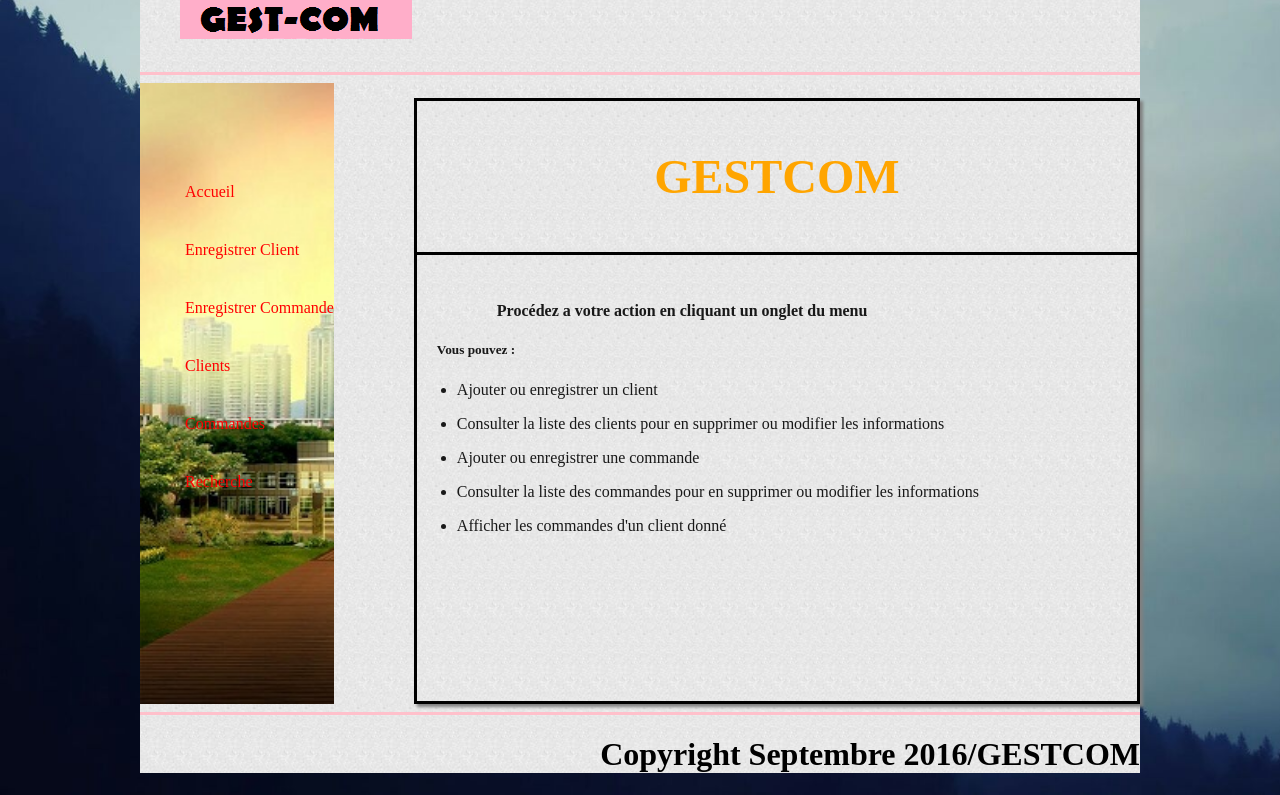
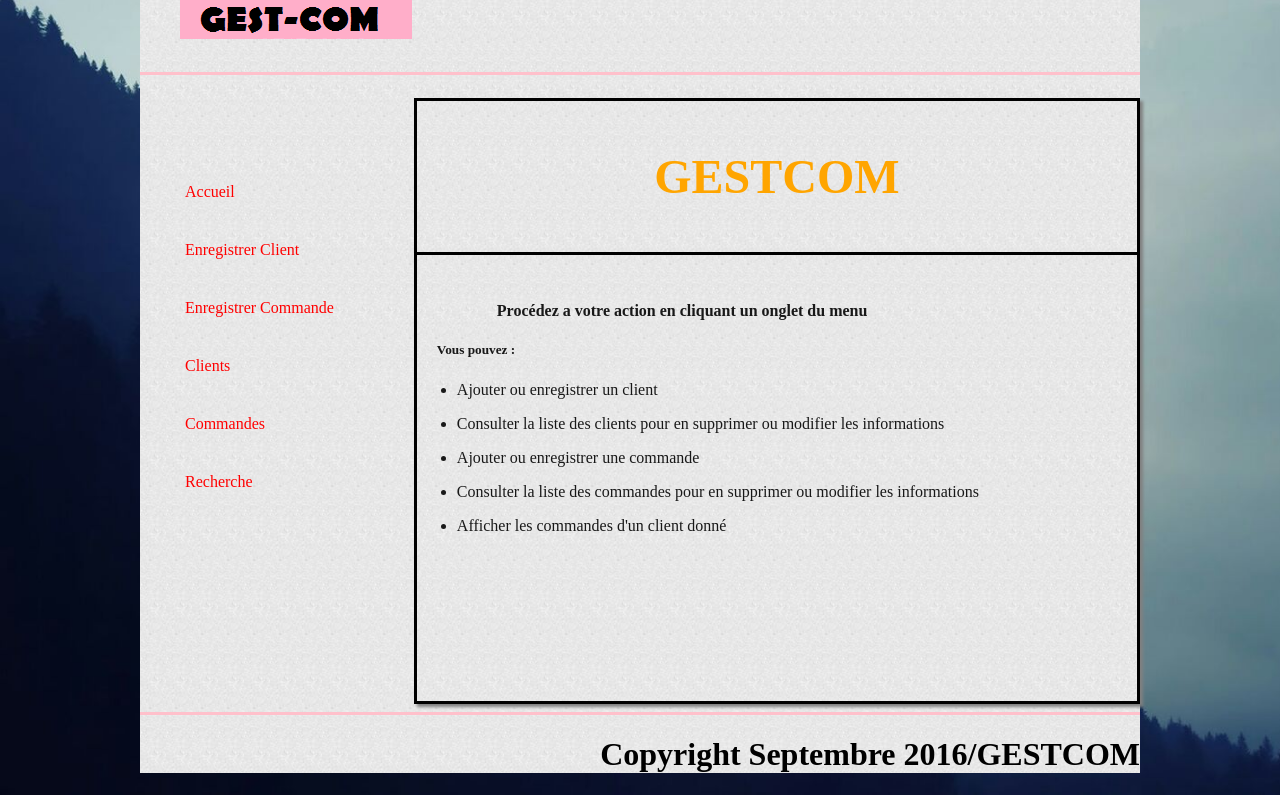
Before and after one commit to GiovanniAffogbolo/GESTCOM, a PHP site: page / in a window 1280 px wide. Shown: the part 17-812 px from the top of the page. Run offline with PHP 8.4, Linux system fonts and the light colour scheme.

Commit message:
ajout gestcom et toto.php

```diff
--- a/gestcom.css
+++ b/gestcom.css
@@ -129,7 +129,7 @@ aside
 
 
 	font-weight:2em;
-	background-image:url('33.jpg');
+	/*background-image:url('33.jpg');*/
 	background-repeat: no-repeat;
 	background-size: cover;
 }
```
Also changed, not shown: toto.php (added, +7 -0 lines).
